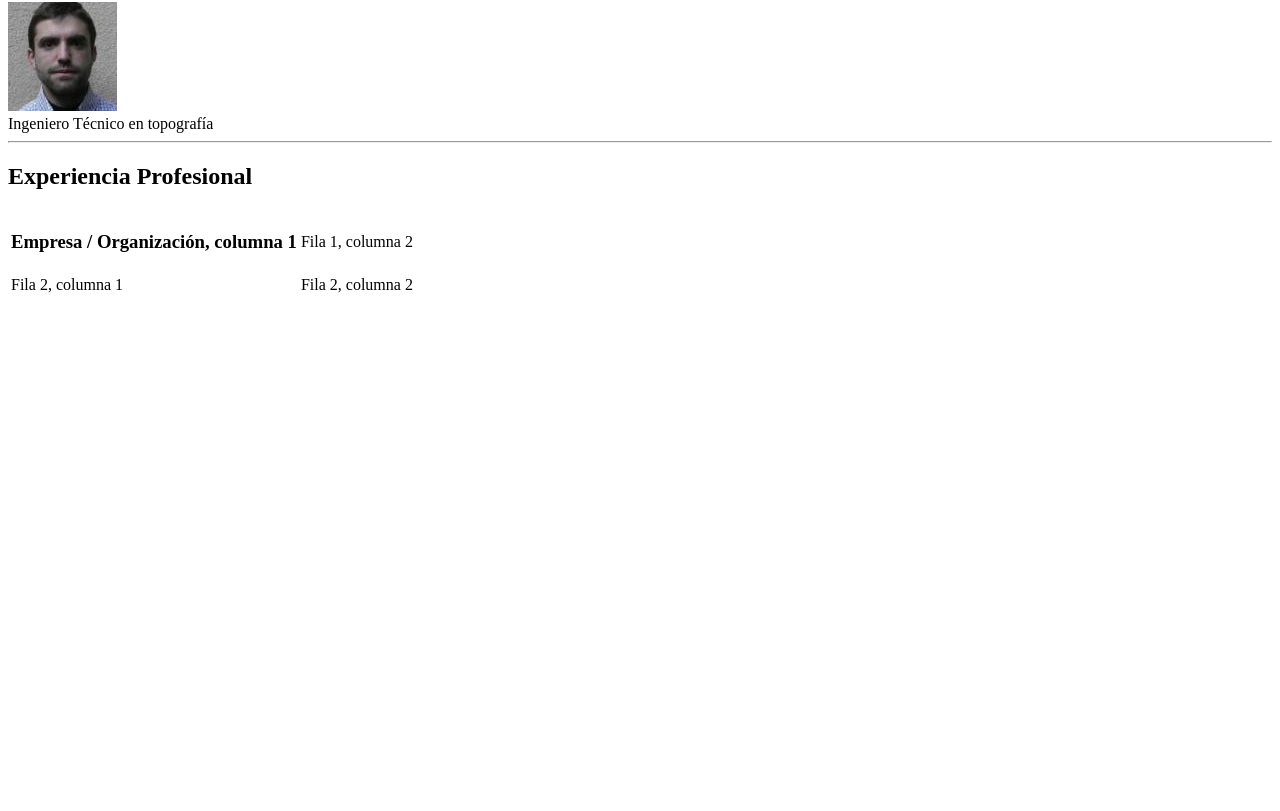
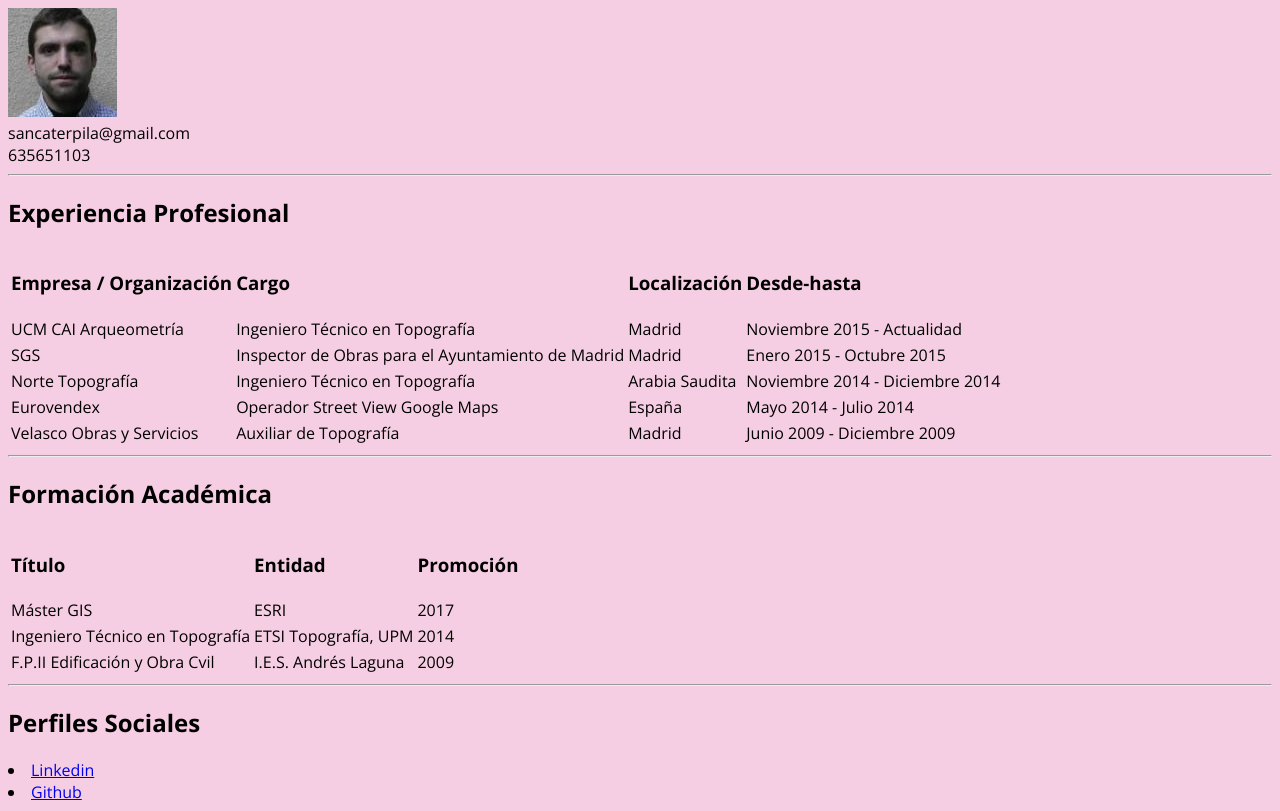
Before and after one commit to JorgeTasio/JorgeTasio.gibhub.io, a plain HTML site: page index.html in a window 1280 px wide. Shown: the part 78-889 px from the top of the page. Before the commit the page ends 800 px from the top, so only its background shows below. Drawn offline with nearby package versions, Linux system fonts and the light colour scheme.

Commit message:
nueva actualizacion cv

```diff
--- /dev/null
+++ b/css/main.css
@@ -0,0 +1,9 @@
+body{
+    font-family: 'Open Sans', sans-serif, arial;
+}
+body{
+  background:#F6CEE3;
+}
+h1{
+  text-align: center; /* Alineación */
+}
--- /dev/null
+++ b/css/reset.css
@@ -0,0 +1,48 @@
+/* http://meyerweb.com/eric/tools/css/reset/
+   v2.0 | 20110126
+   License: none (public domain)
+*/
+
+html, body, div, span, applet, object, iframe,
+h1, h2, h3, h4, h5, h6, p, blockquote, pre,
+a, abbr, acronym, address, big, cite, code,
+del, dfn, em, img, ins, kbd, q, s, samp,
+small, strike, strong, sub, sup, tt, var,
+b, u, i, center,
+dl, dt, dd, ol, ul, li,
+fieldset, form, label, legend,
+table, caption, tbody, tfoot, thead, tr, th, td,
+article, aside, canvas, details, embed,
+figure, figcaption, footer, header, hgroup,
+menu, nav, output, ruby, section, summary,
+time, mark, audio, video {
+	margin: 0;
+	padding: 0;
+	border: 0;
+	font-size: 100%;
+	font: inherit;
+	vertical-align: baseline;
+}
+/* HTML5 display-role reset for older browsers */
+article, aside, details, figcaption, figure,
+footer, header, hgroup, menu, nav, section {
+	display: block;
+}
+body {
+	line-height: 1;
+}
+ol, ul {
+	list-style: none;
+}
+blockquote, q {
+	quotes: none;
+}
+blockquote:before, blockquote:after,
+q:before, q:after {
+	content: '';
+	content: none;
+}
+table {
+	border-collapse: collapse;
+	border-spacing: 0;
+}
--- a/index.html
+++ b/index.html
@@ -2,25 +2,92 @@
 <html lang="es">
 <head>
   <meta charset="UTF-8">
-  <title>Estructura básica HTML5</title>
+  <title>CV Jorge F. Matesanz Vicente</title>
+  <link rel="stylesheet" href="css/main.css">
+  <link rel="reset" href="css/reset.css">
+  <link href="https://fonts.googleapis.com/css?family=Open+Sans:400,400italic,600italic,700" rel="stylesheet" type="text/css">
+  <meta name="viewport" content="width=device-width, initial-scale=1">
+  <script src="js/main.js"></script>
 </head>
 <body>
   <h1>Jorge F. Matesanz Vicente</h1>
-  <img src="Imagenes/Jorge_Imagen.jpg" />
+  <img src="Imagenes/Jorge_Imagen.jpg" alt="foto perfil">
   <br/>
-  Ingeniero Técnico en topografía <hr>
+  sancaterpila@gmail.com
+  <br/>
+  635651103
+  <hr>
   <h2> Experiencia Profesional </h2>
   <table>
     <tr>
-        <td><h3>Empresa / Organización, columna 1</td>
-        <td>Fila 1, columna 2</td>
+      <td><h3>Empresa / Organización</h3></td>
+      <td><h3>Cargo</h3></td>
+      <td><h3>Localización</h3></td>
+      <td><h3>Desde-hasta</h3></td>
     </tr>
     <tr>
-        <td>Fila 2, columna 1</td>
-        <td>Fila 2, columna 2</td>
+      <td>UCM CAI Arqueometría</td>
+      <td>Ingeniero Técnico en Topografía</td>
+      <td>Madrid</td>
+      <td>Noviembre 2015 - Actualidad</td>
     </tr>
-</table>
-
+    <tr>
+      <td>SGS</td>
+      <td>Inspector de Obras para el Ayuntamiento de Madrid</td>
+      <td>Madrid</td>
+      <td>Enero 2015 - Octubre 2015</td>
+    </tr>
+    <tr>
+      <td>Norte Topografía</td>
+      <td>Ingeniero Técnico en Topografía</td>
+      <td>Arabia Saudita</td>
+      <td>Noviembre 2014 - Diciembre 2014</td>
+    </tr>
+    <tr>
+      <td>Eurovendex</td>
+      <td>Operador Street View Google Maps</td>
+      <td>España</td>
+      <td>Mayo 2014 - Julio 2014</td>
+    </tr>
+    <tr>
+      <td>Velasco Obras y Servicios</td>
+      <td>Auxiliar de Topografía</td>
+      <td>Madrid</td>
+      <td>Junio 2009 - Diciembre 2009</td>
+    </tr>
+  </table>
+  <hr>
+  <h2> Formación Académica </h2>
+  <table>
+    <tr>
+      <td><h3>Título</h3></td>
+      <td><h3>Entidad</h3></td>
+      <td><h3>Promoción</h3></td>
+    </tr>
+    <tr>
+      <td>Máster GIS</td>
+      <td>ESRI</td>
+      <td>2017</td>
+    </tr>
+    <tr>
+      <td>Ingeniero Técnico en Topografía</td>
+      <td> ETSI Topografía, UPM</td>
+      <td>2014</td>
+    </tr>
+    <tr>
+      <td>F.P.II Edificación y Obra Cvil</td>
+      <td>I.E.S. Andrés Laguna</td>
+      <td>2009</td>
+    </tr>
+  </table>
+  <hr>
+  <h2>Perfiles Sociales</h2>
+  <li>
+    <a href="https://www.linkedin.com/in/jorge-matesanz-vicente-13388249/" target="_blank">Linkedin</a>
+  </li>
+  <li>
+    <a href="https://github.com/JorgeTasio" target="_blank">Github</a>
+  </li>
 
 </body>
 </html>
--- /dev/null
+++ b/js/main.js
@@ -0,0 +1,4 @@
+(function () {
+   'use strict';
+   // aquí ponemos el código
+}());
```
Also changed, not shown: dojo.html (added, +34 -0 lines), probando.html (added, +116 -0 lines).
